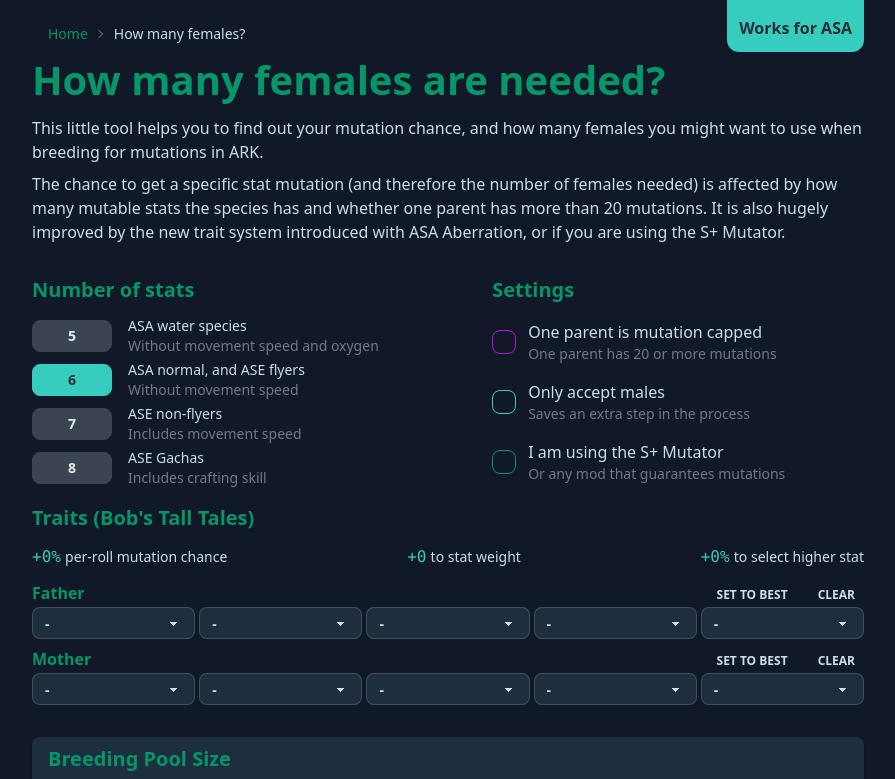
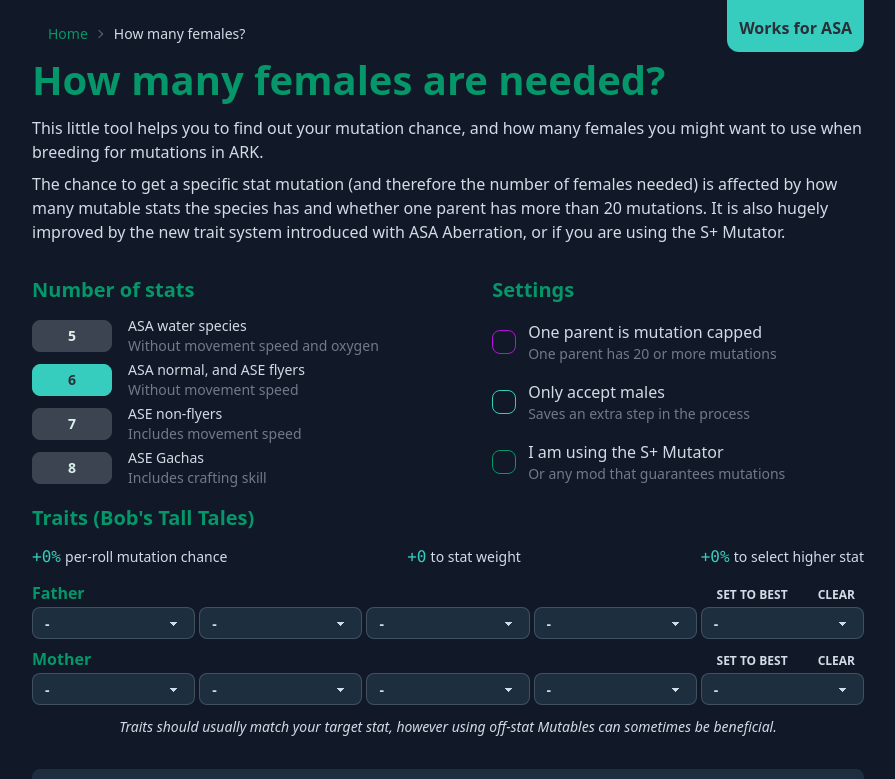
Before and after one commit to arkutils/arkutils-website, a SvelteKit app: page /tools/howmanyfemales in a window 1280 px wide. Shown: the top 779 px of the page, without its empty margins (192-1087 px from the left). Built offline with nearby package versions, Linux system fonts and the light colour scheme.

Commit message:
chore(howmanyfemales): add small description for off-stats

```diff
--- a/src/routes/(pages)/tools/howmanyfemales/+page.svelte
+++ b/src/routes/(pages)/tools/howmanyfemales/+page.svelte
@@ -302,6 +302,12 @@
 						<TraitGroup bind:traits={matTraits} slots={MAX_TRAITS} />
 					</div>
 				</div>
+				<div>
+					<p class="text-sm italic text-center">
+						Traits should usually match your target stat, however using off-stat Mutables can
+						sometimes be beneficial.
+					</p>
+				</div>
 			{/if}
 		</div>
 	</section>
```
